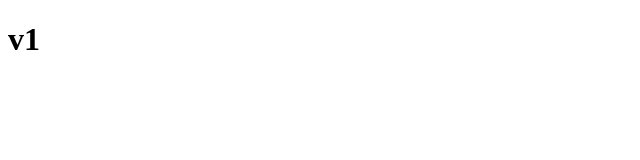
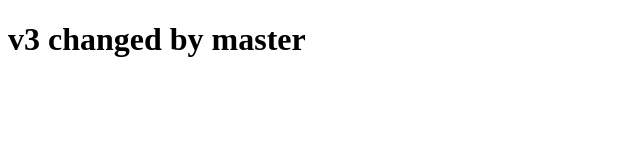
Before and after one commit to murtazeventible/01_learn_git, a plain HTML site: page index.html in a window 1280 px wide. Shown: the whole page, without its empty margins (0-640 px from the left). Drawn offline with Linux system fonts and the light colour scheme.

Commit message:
vs changes by master

```diff
--- a/index.html
+++ b/index.html
@@ -6,6 +6,6 @@
     <title>Document</title>
 </head>
 <body>
-    <h1>v1</h1>
+    <h1>v3 changed by master</h1>
 </body>
 </html>
```
